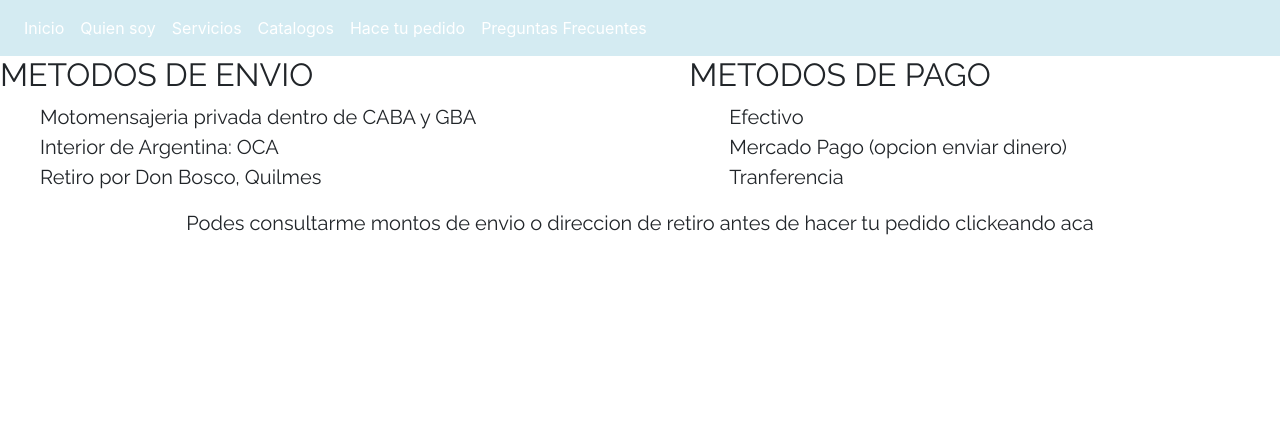
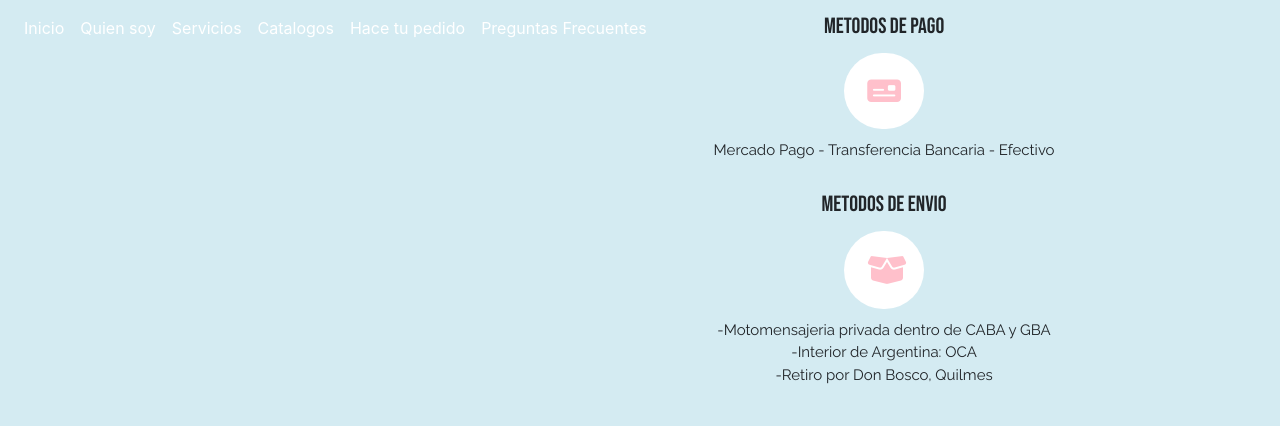
Before and after one commit to Pilarm26/pilarbrero, a website: page secciones/vermetodos.html in a window 1280 px wide. Drawn offline with nearby package versions, Linux system fonts and the light colour scheme.

Commit message:
avance en metodos

```diff
--- a/css/estilos.css
+++ b/css/estilos.css
@@ -120,7 +120,6 @@ h1{
   font-family: "Raleway", sans-serif;
 }
 
-
 .pasos li {
   padding-bottom: 20px; }
 
@@ -164,26 +163,6 @@ h1{
 .preguntaMetodos {
   display: flex;
   flex-direction: column; }
-
-#gridMetodos {
-  display: grid;
-  grid-template-areas: "envio pago"; }
-
-.envio {
-  grid-area: envio;
-  font-family: "Raleway", sans-serif;
-  font-size: 20px; }
-
-.pago {
-  grid-area: pago;
-  font-family: "Raleway", sans-serif;
-  font-size: 20px; }
-
-.consulta {
-  font-family: "Raleway", sans-serif;
-  font-size: 20px;
-  display: flex;
-  justify-content: center; }
 
 /*QUIEN SOY*/
 
@@ -261,8 +240,53 @@ h1{
   text-align: center;
 }
 
-.textoServicios{
+.textoSecciones{
   font-family: "Raleway", sans-serif;
+  font-size: 15px;
+  background-color:#d4ebf2;
+  padding: 10px;
+  text-align: center;
+}
+
+/*METODOS*/
+
+.fa-box-open{
+  background-color: white;
+  width: 80px;
+  padding: 23px;
+  font-size: 32px;
+  color: pink;
+  border-radius: 50px;
+  text-align: center;
+}
+
+.fa-money-check{
+  background-color: white;
+  width: 80px;
+  padding: 23px;
+  font-size: 30px;
+  color: pink;
+  border-radius: 80px;
+  text-align: center;
+}
+
+.textoMetodos{
+  font-family:"Bebas Neue", cursive;
+  font-size: 22px;
+  margin-bottom: 10px;
+}
+
+.textoPago{
+  font-family: "Raleway", sans-serif;
+  font-size: 15px;
+  background-color:#d4ebf2;
+  padding-top: 10px;
+  padding-bottom: 10px;
+  text-align: center;
+}
+
+.textoEnvio{
+ font-family: "Raleway", sans-serif;
   font-size: 15px;
   background-color:#d4ebf2;
   padding: 10px;
--- a/secciones/vermetodos.html
+++ b/secciones/vermetodos.html
@@ -14,13 +14,13 @@
 	<script src="https://stackpath.bootstrapcdn.com/bootstrap/4.5.2/js/bootstrap.min.js" integrity="sha384-B4gt1jrGC7Jh4AgTPSdUtOBvfO8shuf57BaghqFfPlYxofvL8/KUEfYiJOMMV+rV" crossorigin="anonymous"></script>
 	<!--CSS-->
   <link rel="stylesheet" type="text/css" href="../css/estilos.css">
+  <script src="https://kit.fontawesome.com/71b7b62147.js" crossorigin="anonymous"></script>
 </head>
-<body>
+<body class="row">
 	   <header>
         <div class="menuUno">
           <nav class="navbar navbar-expand-sm navbar-expand-lg navbar-dark bg-black">
             <button class="navbar-toggler" data-toggle="collapse" data-target="#navbarNav" aria-controls="navbarNav" aria-label="navigation">
-
             <span class="navbar-toggler-icon "></span>
             </button>
                 <div class="collapse navbar-collapse" id="navbarNav">
@@ -56,32 +56,23 @@
                 </div>
           </nav>
         </div>
-      </section>
       </header>
 
 
-<section id="gridMetodos">
-<div class="pago">
-	<h2>METODOS DE PAGO</h2>
-	<ul>
-		<li>Efectivo</li>
-        <li>Mercado Pago (opcion enviar dinero)</li>
-        <li>Tranferencia</li>
+        <div class="col-12 col-sm-12 col-md-12 col-lg-4 textoSecciones">
+          <p class="textoMetodos"> METODOS DE PAGO </p>
+
+          <i class="fas fa-money-check"></i>
+          <p class="textoPago"> Mercado Pago - Transferencia Bancaria - Efectivo</p>
+
+          <p class="textoMetodos">METODOS DE ENVIO</p>
+          <i class="fas fa-box-open"></i>
+          <ul class="textoEnvio">
+            <li>-Motomensajeria privada dentro de CABA y GBA</li>
+            <li>-Interior de Argentina: OCA</li>
+            <li>-Retiro por Don Bosco, Quilmes</li>
           </ul>
         </div>
 
-<div class="envio">
-	<h2>METODOS DE ENVIO</h2>
-    <ul>
-		<li>Motomensajeria privada dentro de CABA y GBA</li>
-        <li>Interior de Argentina: OCA</li>
-        <li>Retiro por Don Bosco, Quilmes</li>
-	</ul>
-</div>
-</section>
-
-<div class="consulta"> <p>Podes consultarme montos de envio o direccion de retiro antes de hacer tu pedido clickeando aca</p> </div>
-<!--boton a whatsapp-->
-
 </body>
 </html>
```
Also changed, not shown: secciones/servicios.html (+3 -3 lines). Lines whose indentation alone changed are shown as unchanged.
